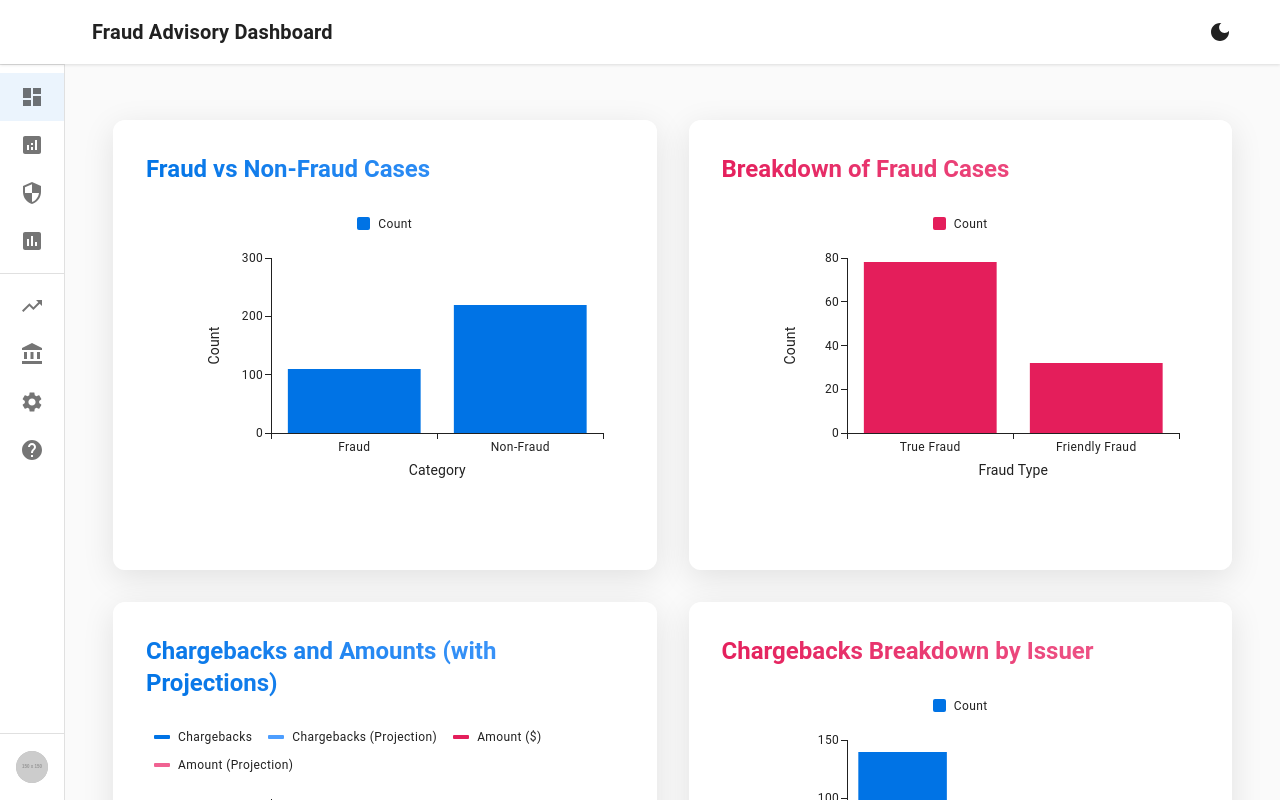
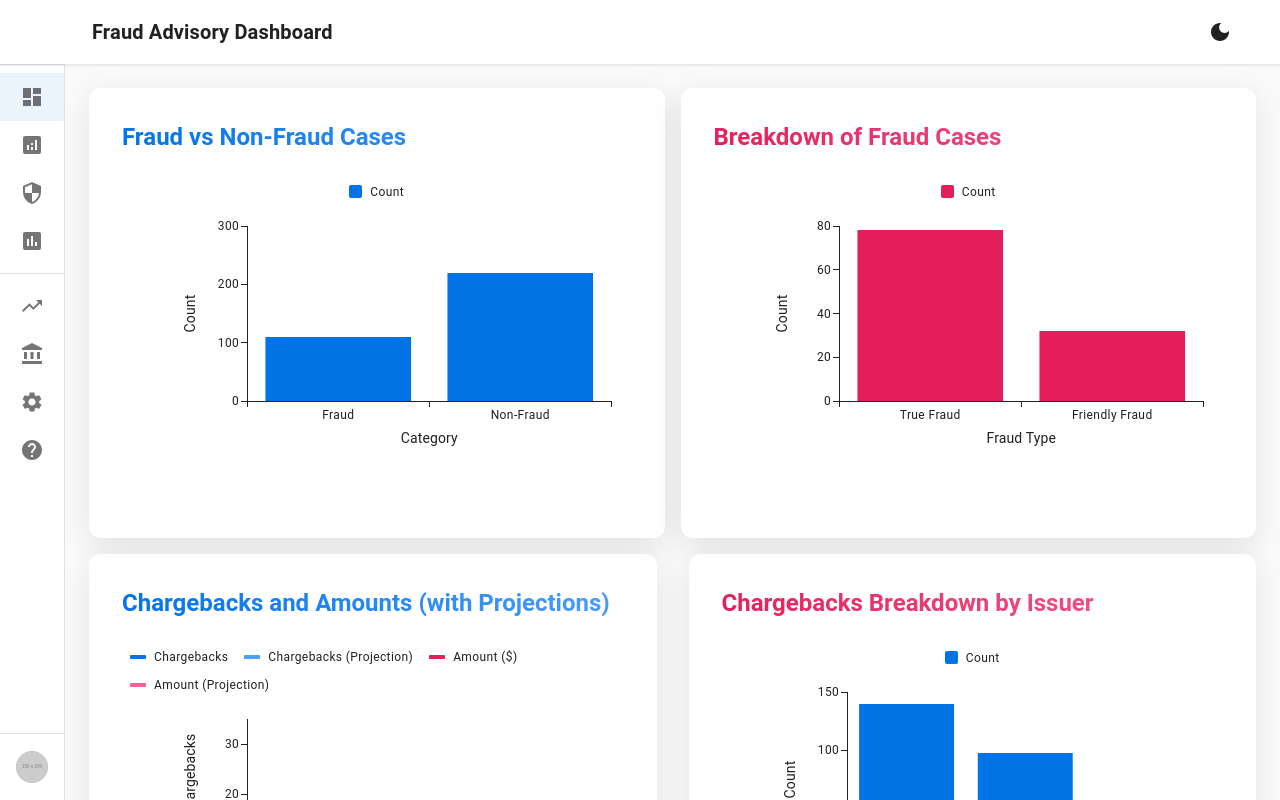
Before and after one commit to yaniv-hayun/RevalueAI, a React (Vite) app: page /login in a window 1280 px wide. Both pictures are taken after a click on the button "Continue with Google". Shown: the top 800 px of the page. Built offline with nearby package versions, Linux system fonts and the light colour scheme; some icons are missing.

Commit message:
Final updates to dashboard and charts
- Update dashboard layout and styling
- Fix chart components for better rendering
- Optimize sidebar functionality
- Ensure all components work together seamlessly
- Final polish for production deployment

```diff
--- a/src/components/Dashboard.tsx
+++ b/src/components/Dashboard.tsx
@@ -20,12 +20,12 @@ const Dashboard: React.FC = () => {
           minHeight: '100vh',
           bgcolor: 'background.default'
         }}>
-        <Container maxWidth="xl" sx={{ position: 'relative', zIndex: 1, py: 4 }}>
+        <Container maxWidth="xl" sx={{ position: 'relative', zIndex: 1, py: 3}}>
 
           {/* Charts Grid */}
-          <Box sx={{ display: 'flex', flexDirection: 'column', gap: 4 }}>
+          <Box sx={{ display: 'flex', flexDirection: 'column', gap: 2 }}>
             {/* Top Row */}
-            <Box sx={{ display: 'flex', gap: 4, flexWrap: 'wrap' }}>
+            <Box sx={{ display: 'flex', gap: 2, flexWrap: 'wrap' }}>
               <Box sx={{ flex: '1 1 45%', minWidth: 400 }}>
                 <Card
                   elevation={0}
--- a/src/components/Sidebar.tsx
+++ b/src/components/Sidebar.tsx
@@ -360,7 +360,6 @@ const Sidebar: React.FC<SidebarProps> = ({ children }) => {
         component="main"
         sx={{
           flexGrow: 1,
-          p: 3,
           bgcolor: 'background.default',
           minHeight: '100vh',
           color: 'text.primary'
--- a/src/components/charts/ChargebacksTrendChart.tsx
+++ b/src/components/charts/ChargebacksTrendChart.tsx
@@ -46,17 +46,14 @@ const ChargebacksTrendChart: React.FC = () => {
           label: 'Amount ($)',
           color: '#e41e5b',
           curve: 'linear',
-          yAxisKey: '1',
         },
         {
           data: amountsProjection,
           label: 'Amount (Projection)',
           color: '#f06292',
           curve: 'linear',
-          yAxisKey: '1',
         },
       ]}
-      rightAxis="1"
       width={undefined}
       height={300}
       margin={{ left: 60, right: 60, top: 20, bottom: 60 }}
```
